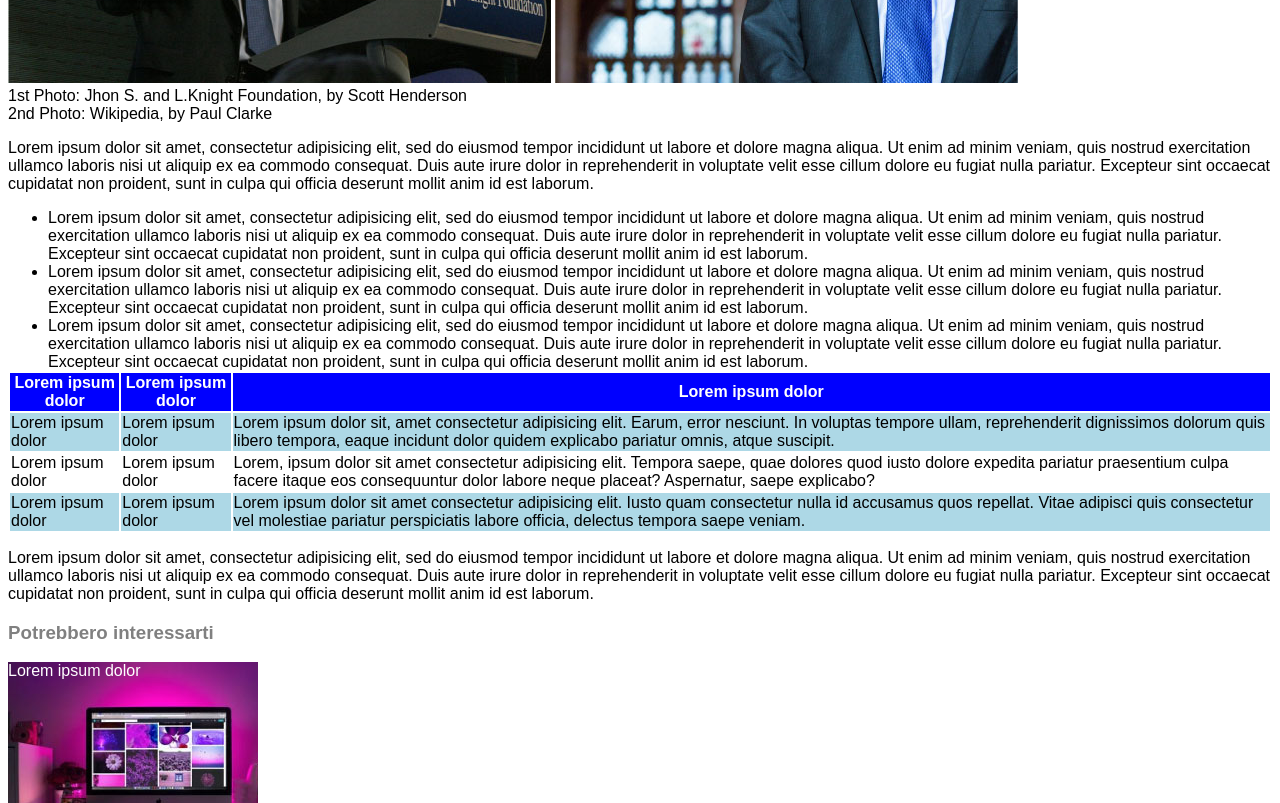
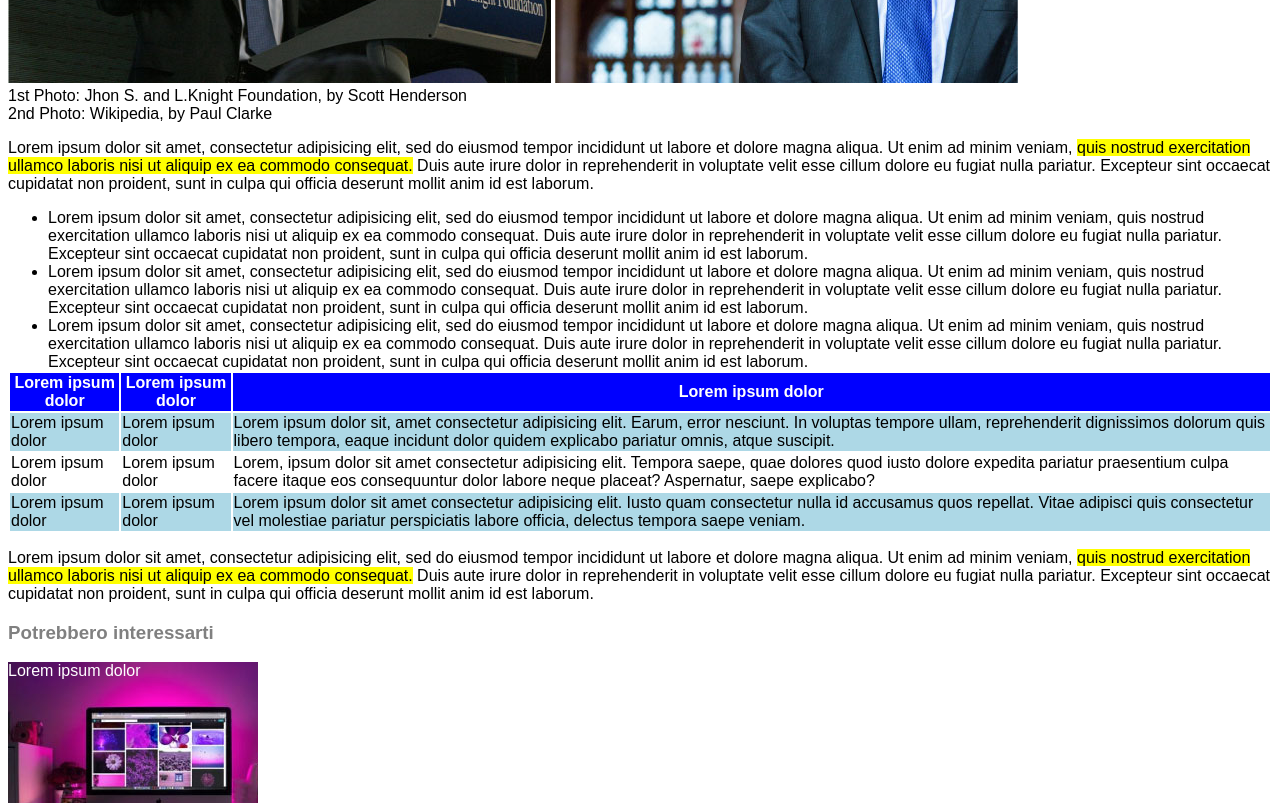
Before and after one commit to lorenz2396/html-css-booleaner, a plain HTML site: page index.html in a window 1280 px wide. Shown: the part 400-1203 px from the top of the page. Drawn offline with Linux system fonts and the light colour scheme.

Commit message:
Complete-exercise

```diff
--- a/index.html
+++ b/index.html
@@ -31,7 +31,7 @@
         </section>
 
         <section>
-          <p>Lorem ipsum dolor sit amet, consectetur adipisicing elit, sed do eiusmod tempor incididunt ut labore et dolore magna aliqua. Ut enim ad minim veniam, quis nostrud exercitation ullamco laboris nisi ut aliquip ex ea commodo consequat. Duis aute irure dolor in reprehenderit in voluptate velit esse cillum dolore eu fugiat nulla pariatur. Excepteur sint occaecat cupidatat non proident, sunt in culpa qui officia deserunt mollit anim id est laborum.</p>
+          <p>Lorem ipsum dolor sit amet, consectetur adipisicing elit, sed do eiusmod tempor incididunt ut labore et dolore magna aliqua. Ut enim ad minim veniam, <mark>quis nostrud exercitation ullamco laboris nisi ut aliquip ex ea commodo consequat.</mark> Duis aute irure dolor in reprehenderit in voluptate velit esse cillum dolore eu fugiat nulla pariatur. Excepteur sint occaecat cupidatat non proident, sunt in culpa qui officia deserunt mollit anim id est laborum.</p>
         </section>
 
         <section>
@@ -70,7 +70,7 @@
           </section>
 
           <section>
-            <p>Lorem ipsum dolor sit amet, consectetur adipisicing elit, sed do eiusmod tempor incididunt ut labore et dolore magna aliqua. Ut enim ad minim veniam, quis nostrud exercitation ullamco laboris nisi ut aliquip ex ea commodo consequat. Duis aute irure dolor in reprehenderit in voluptate velit esse cillum dolore eu fugiat nulla pariatur. Excepteur sint occaecat cupidatat non proident, sunt in culpa qui officia deserunt mollit anim id est laborum.</p>
+            <p>Lorem ipsum dolor sit amet, consectetur adipisicing elit, sed do eiusmod tempor incididunt ut labore et dolore magna aliqua. Ut enim ad minim veniam, <mark>quis nostrud exercitation ullamco laboris nisi ut aliquip ex ea commodo consequat.</mark> Duis aute irure dolor in reprehenderit in voluptate velit esse cillum dolore eu fugiat nulla pariatur. Excepteur sint occaecat cupidatat non proident, sunt in culpa qui officia deserunt mollit anim id est laborum.</p>
           </section>
        </main>
 
```
